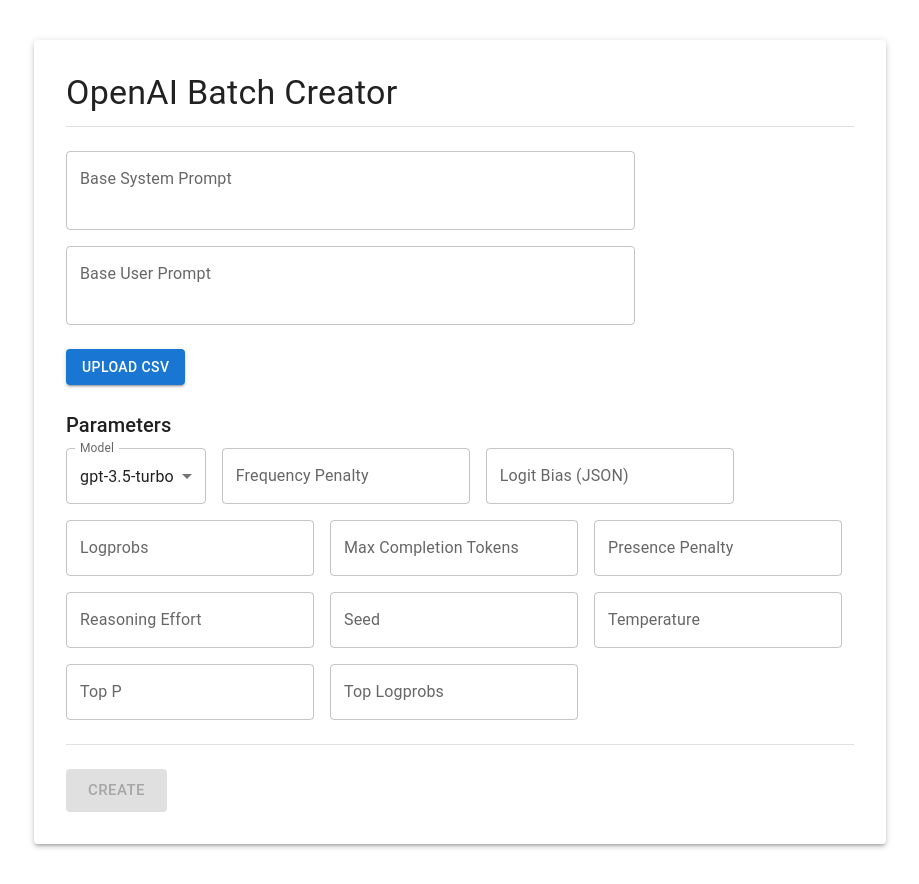
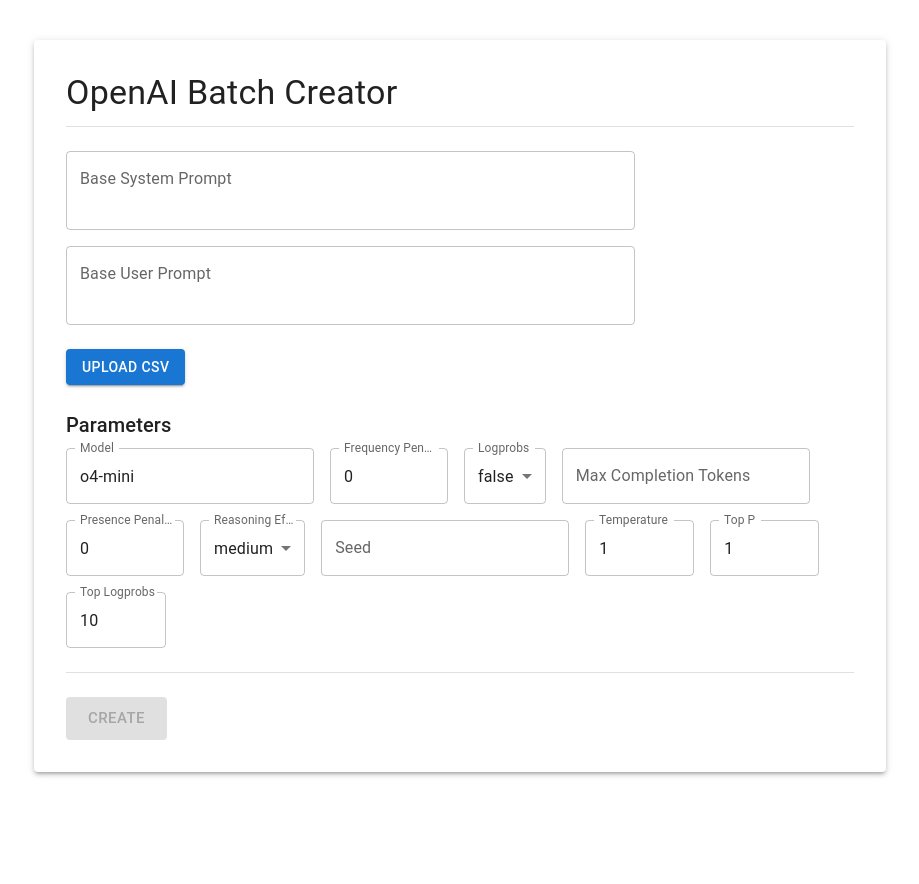
Before and after one commit to konbraphat51/OpenAiBatchCreator, a React (Vite) app: page / in a window 1280 px wide. Shown: the whole page, without its empty margins (180-1099 px from the left). After the commit the page ends 812 px from the top, so only its background shows below. Built offline with nearby package versions, Linux system fonts and the light colour scheme.

Commit message:
set parameters

```diff
--- a/src/components/BatchCreator.tsx
+++ b/src/components/BatchCreator.tsx
@@ -19,30 +19,89 @@
 import {saveAs} from "file-saver"
 
 const OPENAI_PARAMS = [
+	{key: "model", label: "Model", type: "text"},
 	{
-		key: "model",
-		label: "Model",
-		type: "select",
-		options: ["gpt-3.5-turbo", "gpt-4-turbo", "gpt-4o"],
+		key: "frequency_penalty",
+		label: "Frequency Penalty",
+		type: "number",
+		min: -2.0,
+		max: 2.0,
+		step: 0.1,
+		default: 0.0,
 	},
-	{key: "frequency_penalty", label: "Frequency Penalty", type: "number"},
-	{key: "logit_bias", label: "Logit Bias (JSON)", type: "text"},
-	{key: "logprobs", label: "Logprobs", type: "number"},
+	{
+		key: "logprobs",
+		label: "Logprobs",
+		type: "boolean",
+		default: false,
+	},
 	{
 		key: "max_completion_tokens",
 		label: "Max Completion Tokens",
 		type: "number",
 	},
-	{key: "presence_penalty", label: "Presence Penalty", type: "number"},
-	{key: "reasoning_effort", label: "Reasoning Effort", type: "number"},
-	{key: "seed", label: "Seed", type: "number"},
-	{key: "temperature", label: "Temperature", type: "number"},
-	{key: "top_p", label: "Top P", type: "number"},
-	{key: "top_logprobs", label: "Top Logprobs", type: "number"},
+	{
+		key: "presence_penalty",
+		label: "Presence Penalty",
+		type: "number",
+		min: -2.0,
+		max: 2.0,
+		step: 0.1,
+		default: 0.0,
+	},
+	{
+		key: "reasoning_effort",
+		label: "Reasoning Effort",
+		type: "enum",
+		options: [null, "low", "medium", "high"],
+		default: "medium",
+	},
+	{
+		key: "seed",
+		label: "Seed",
+		type: "integer",
+		step: 1,
+		default: null,
+	},
+	{
+		key: "temperature",
+		label: "Temperature",
+		type: "number",
+		min: 0.0,
+		max: 2.0,
+		step: 0.1,
+		default: 1.0,
+	},
+	{
+		key: "top_p",
+		label: "Top P",
+		type: "number",
+		min: 0.0,
+		max: 1.0,
+		step: 0.1,
+		default: 1.0,
+	},
+	{
+		key: "top_logprobs",
+		label: "Top Logprobs",
+		type: "integer",
+		min: 0,
+		max: 20,
+		step: 1,
+		default: 10,
+	},
 ]
 
 const defaultParams: Record<string, any> = {
-	model: "gpt-3.5-turbo",
+	model: "o4-mini",
+	frequency_penalty: 0.0,
+	logprobs: false,
+	presence_penalty: 0.0,
+	reasoning_effort: "medium",
+	seed: null,
+	temperature: 1.0,
+	top_p: 1.0,
+	top_logprobs: 10,
 }
 
 const BatchCreator: React.FC = () => {
@@ -116,14 +175,6 @@
 				messages,
 				...params,
 			}
-			// Parse logit_bias if present
-			if (typeof req.logit_bias === "string" && req.logit_bias.trim()) {
-				try {
-					req.logit_bias = JSON.parse(req.logit_bias)
-				} catch {
-					req.logit_bias = undefined
-				}
-			}
 			return JSON.stringify(req)
 		})
 		const blob = new Blob([lines.join("\n")], {type: "application/jsonl"})
@@ -192,7 +243,8 @@
 										key: param.key,
 									}}
 								>
-									{param.type === "select" && param.options ? (
+									{param.type === "select" &&
+									Array.isArray((param as any).options) ? (
 										<FormControl fullWidth>
 											<InputLabel>{param.label}</InputLabel>
 											<Select
@@ -202,9 +254,55 @@
 													handleParamChange(param.key, e.target.value)
 												}
 											>
-												{param.options.map((opt: string) => (
+												{(param as any).options.map((opt: string) => (
 													<MenuItem value={opt} key={opt}>
 														{opt}
+													</MenuItem>
+												))}
+											</Select>
+										</FormControl>
+									) : param.type === "boolean" ? (
+										<FormControl fullWidth>
+											<InputLabel>{param.label}</InputLabel>
+											<Select
+												value={
+													params[param.key] === true
+														? "true"
+														: params[param.key] === false
+														? "false"
+														: ""
+												}
+												label={param.label}
+												onChange={(e) =>
+													handleParamChange(
+														param.key,
+														e.target.value === "true",
+													)
+												}
+											>
+												<MenuItem value="true">true</MenuItem>
+												<MenuItem value="false">false</MenuItem>
+											</Select>
+										</FormControl>
+									) : param.type === "enum" ? (
+										<FormControl fullWidth>
+											<InputLabel>{param.label}</InputLabel>
+											<Select
+												value={params[param.key] ?? param.default ?? ""}
+												label={param.label}
+												onChange={(e) =>
+													handleParamChange(
+														param.key,
+														e.target.value === "null" ? null : e.target.value,
+													)
+												}
+											>
+												{(param.options || []).map((opt: string | null) => (
+													<MenuItem
+														value={opt === null ? "null" : opt}
+														key={opt === null ? "null" : opt}
+													>
+														{opt === null ? "null" : opt}
 													</MenuItem>
 												))}
 											</Select>
@@ -212,12 +310,26 @@
 									) : (
 										<TextField
 											label={param.label}
-											type={param.type}
+											type={param.type === "integer" ? "number" : param.type}
 											value={params[param.key] ?? ""}
 											onChange={(e) =>
-												handleParamChange(param.key, e.target.value)
+												handleParamChange(
+													param.key,
+													param.type === "number" || param.type === "integer"
+														? e.target.value === ""
+															? ""
+															: param.type === "integer"
+															? parseInt(e.target.value)
+															: Number(e.target.value)
+														: e.target.value,
+												)
 											}
 											fullWidth
+											inputProps={{
+												...(param.min !== undefined ? {min: param.min} : {}),
+												...(param.max !== undefined ? {max: param.max} : {}),
+												...(param.step !== undefined ? {step: param.step} : {}),
+											}}
 										/>
 									)}
 								</Grid>
```
